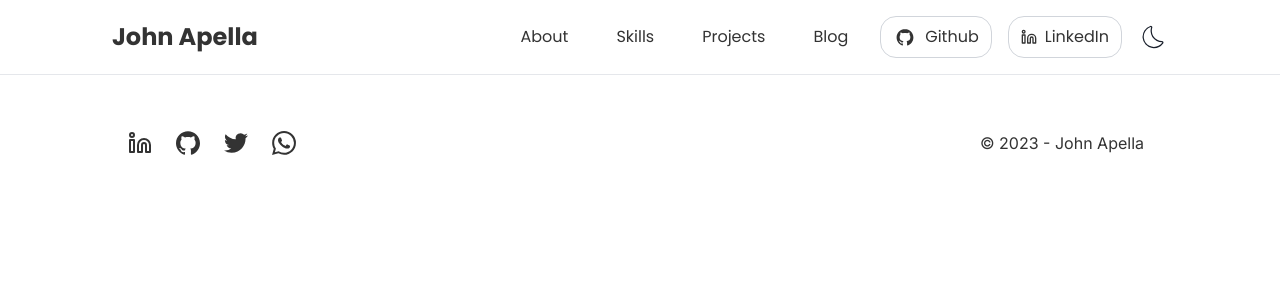
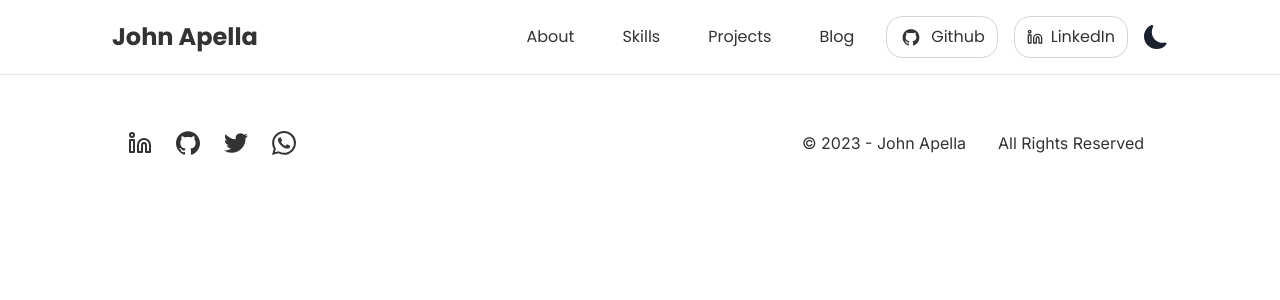
Before and after one commit to apella1/next-portfolio, a Next.js app: page /blog in a window 1280 px wide. Shown: the top 300 px of the page. Built offline with nearby package versions, Linux system fonts and the light colour scheme.

Commit message:
Update footer legal

```diff
--- a/components/Footer.tsx
+++ b/components/Footer.tsx
@@ -36,7 +36,10 @@ const Footer = () => {
           <SiWhatsapp />
         </a>
       </div>
-      <p className="self-center p-2">&copy; {thisYear} - John Apella</p>
+      <div className="flex items-center space-x-4">
+        <p className="self-center p-2">&copy; {thisYear} - John Apella</p>
+        <p className="self-center p-2">All Rights Reserved</p>
+      </div>
     </footer>
   );
 };
--- /dev/null
+++ b/components/ProjectCard.tsx
@@ -0,0 +1,14 @@
+type Project = {
+  title: string;
+};
+
+const ProjectCard = ({ project }: { project: Project }) => {
+  const { title } = project;
+  return (
+    <section>
+      <h2>{title}</h2>
+    </section>
+  );
+};
+
+export default ProjectCard;
--- a/components/ThemeSwitcher.tsx
+++ b/components/ThemeSwitcher.tsx
@@ -1,7 +1,6 @@
 "use client";
 import { useEffect, useState } from "react";
-import { CiDark } from "react-icons/ci";
-import { BsSun } from "react-icons/bs";
+import { BsMoonFill, BsSun } from "react-icons/bs";
 
 const ThemeSwitcher = () => {
   const [isDarkMode, setIsDarkMode] = useState(false);
@@ -33,7 +32,7 @@ const ThemeSwitcher = () => {
       {isDarkMode ? (
         <BsSun className="text-3xl text-[#ffd700]" />
       ) : (
-        <CiDark className="text-3xl text-[#1a202c]" />
+        <BsMoonFill className="text-2xl text-[#1a202c]" />
       )}
     </button>
   );
--- a/components/home/HomeHeader.tsx
+++ b/components/home/HomeHeader.tsx
@@ -1,6 +1,6 @@
 const HomeHeader = () => {
   return (
-    <div className="px-4 sm:px-16 lg:px-28 2xl:px-52 py-8">HomeHeader</div>
+    <div className="px-4 sm:px-16 lg:px-28 2xl:px-52 py-8 h-screen">HomeHeader</div>
   );
 };
 
--- a/components/index.ts
+++ b/components/index.ts
@@ -1,3 +1,4 @@
 export { default as Navbar } from "./Navbar";
 export { default as Footer } from "./Footer";
 export { default as ThemeSwitcher } from "./ThemeSwitcher";
+export { default as ProjectCard } from "./ProjectCard";
```
Also changed, not shown: components/Project.tsx (deleted).
